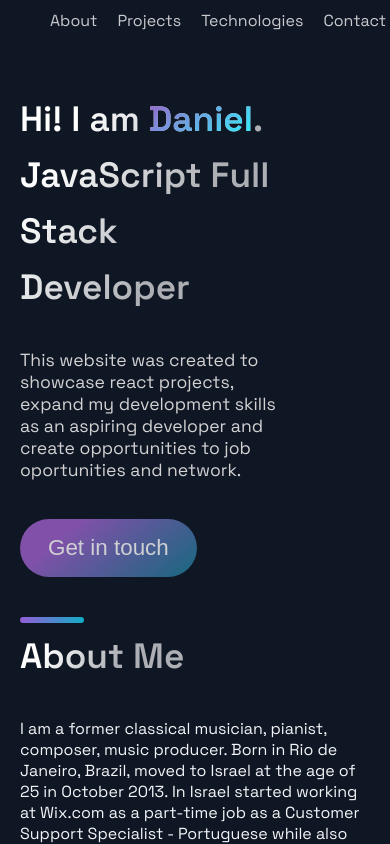
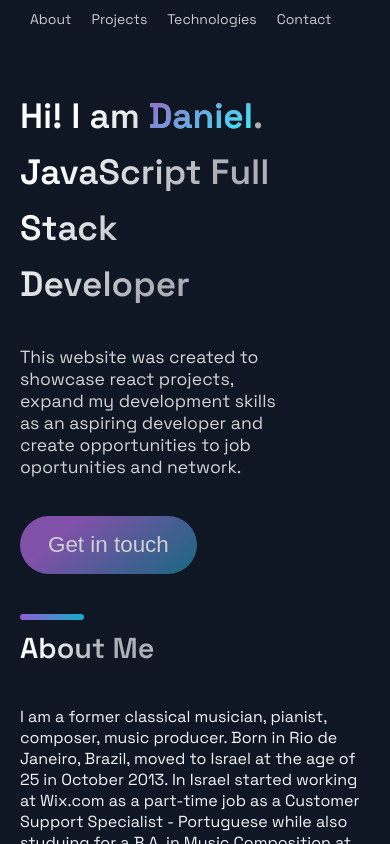
Before and after one commit to daniel-avzaradel/react-portfolio, a Next.js app: page / in a window 390 px wide. Shown: the top 844 px of the page. Built offline with nearby package versions, Linux system fonts and the light colour scheme.

Commit message:
small changes to mobile view

```diff
--- a/components/Footer/Footer.module.css
+++ b/components/Footer/Footer.module.css
@@ -162,5 +162,12 @@
 @media screen and (min-width: 320px) and (max-width: 550px) {
   .footer__container {
     padding: 20px;
+    font-size: 14px;
   }
 }
+
+@media screen and (min-width: 320px) and (max-width: 424px) {
+  .footer__contactInfo {
+    padding: 15px;
+  }
+}
--- a/components/Header/Header.module.css
+++ b/components/Header/Header.module.css
@@ -43,6 +43,10 @@
 }
 
 @media screen and (min-width: 320px) and (max-width: 550px) {
+  .header__container {
+    padding: 10px 20px;
+    font-size: 14px;
+  }
   .header__div1,
   .header__div3 {
     display: none;
--- a/styles/globals.css
+++ b/styles/globals.css
@@ -39,8 +39,14 @@ a {
   box-sizing: border-box;
 }
 
-@media screen and (min-width: 320px) and (max-width: 768px) {
+@media screen and (min-width: 425px) and (max-width: 768px) {
   h1 {
     font-size: 2.2rem;
   }
 }
+
+@media screen and (min-width: 320px) and (max-width: 424px) {
+  h1 {
+    font-size: 1.8rem;
+  }
+}
```
